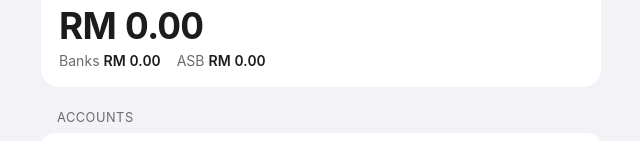
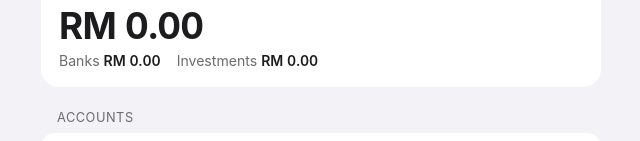
Before and after one commit to fadzly27/my-money, a plain HTML site: page index.html in a window 1280 px wide. Shown: the part 164-305 px from the top of the page, without its empty margins (319-959 px from the left). Drawn offline with Linux system fonts and the light colour scheme.

Commit message:
Rename ASB figure beside Banks to Investments
Co-Authored-By: Claude Opus 5.5 <noreply@anthropic.com>

```diff
--- a/index.html
+++ b/index.html
@@ -184,7 +184,7 @@
       <button class="eye" id="eye" type="button" aria-label="Hide balances" aria-pressed="false"></button>
     </div>
     <div class="total num" id="sTotal">RM 0.00</div>
-    <div class="hero-sub"><span>Banks <b class="num" id="sBank">RM 0.00</b></span><span>ASB <b class="num" id="sAsb">RM 0.00</b></span></div>
+    <div class="hero-sub"><span>Banks <b class="num" id="sBank">RM 0.00</b></span><span>Investments <b class="num" id="sAsb">RM 0.00</b></span></div>
   </div>
 
   <section class="group">
```
